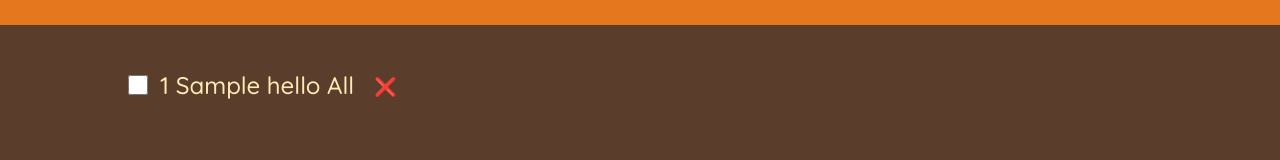
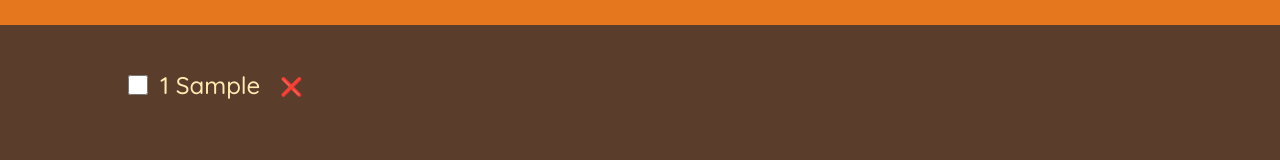
Before and after one commit to anujozeph/travel-todo-list, a React (Create React App) app: page / in a window 1280 px wide. Both pictures are taken after typing "Sample" into the empty fields and a click on the button "ADDS". Shown: the part 270-430 px from the top of the page. Built offline with nearby package versions, Linux system fonts and the light colour scheme.

Commit message:
pulled from remote branch, changes made and pulling back to remote

```diff
--- a/src/App.js
+++ b/src/App.js
@@ -115,7 +115,7 @@ function Item({ item, onDeleteItem, onToggleItem }) {
         onChange={() => onToggleItem(item.id)}
       />
       <span style={item.packed ? { textDecoration: "line-through" } : {}}>
-        {item.quantity} {item.description} {"hello All"}
+        {item.quantity} {item.description}
       </span>
       <button onClick={() => onDeleteItem(item.id)}>❌</button>
     </li>
```
